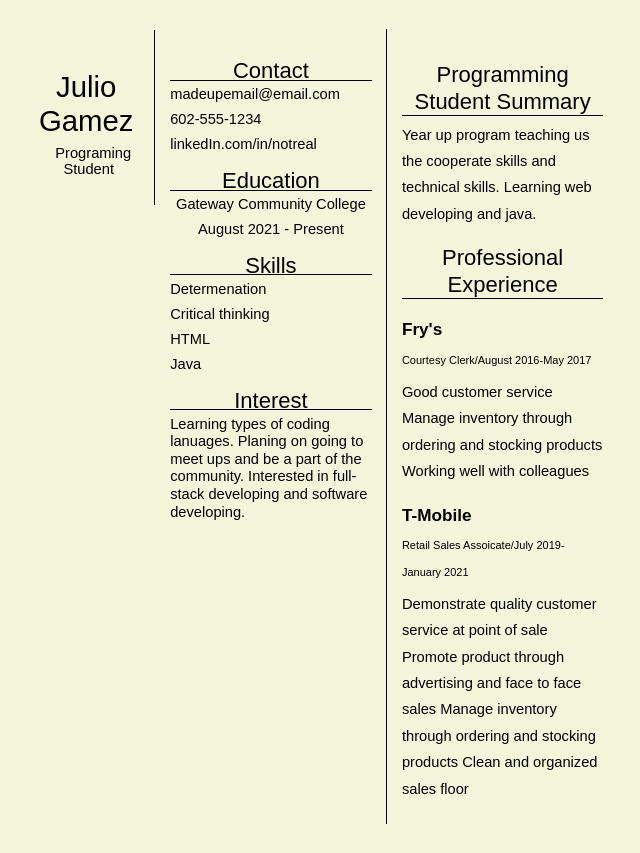
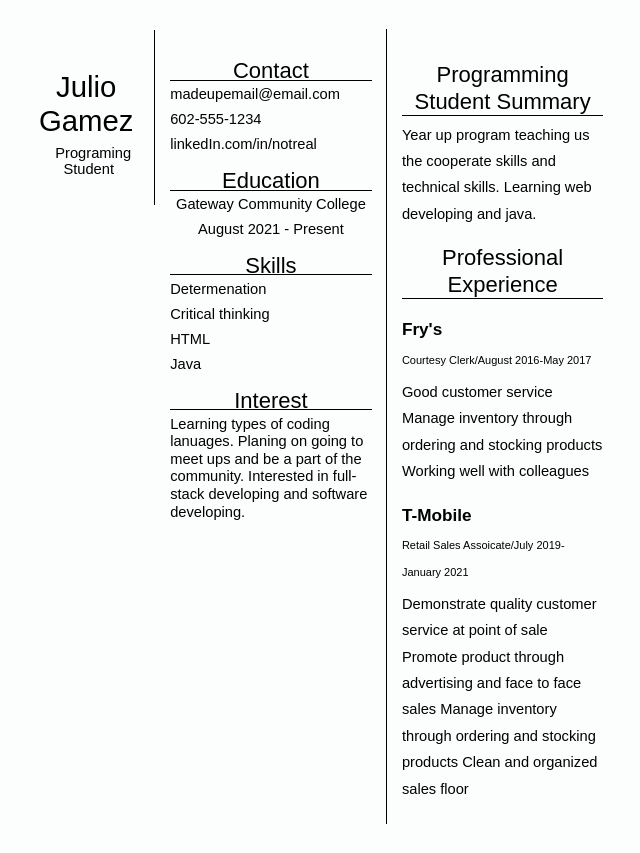
Before and after one commit to JulioG1365/resume, a plain HTML site: page index.html in a window 1280 px wide. Shown: the whole page, without its empty margins (322-962 px from the left). Drawn offline with Linux system fonts and the light colour scheme.

Commit message:
Update rstyle.css

```diff
--- a/rstyle.css
+++ b/rstyle.css
@@ -1,5 +1,5 @@
 body{
-    background-color: beige;
+    background-color: rgb(252,253,253);
     font-family: sans-serif;
     margin: auto;
     padding: 2em;
```
